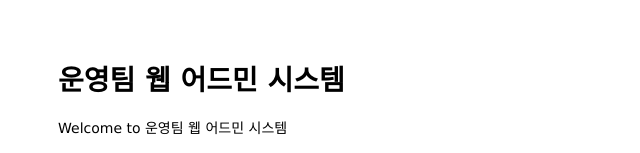
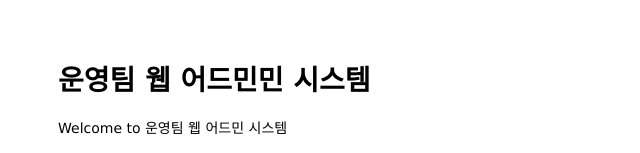
Before and after one commit to ddeonseo/mastering-git-github, a website: page public/index.html in a window 1280 px wide. Shown: the top 153 px of the page, without its empty margins (0-640 px from the left). Drawn offline with Linux system fonts and the light colour scheme.

Commit message:
Change header

```diff
--- a/public/index.html
+++ b/public/index.html
@@ -6,7 +6,7 @@
 </head>
 
 <body>
-  <h1>운영팀 웹 어드민 시스템</h1>
+  <h1>운영팀 웹 어드민민 시스템</h1>
   <p>Welcome to 운영팀 웹 어드민 시스템</p>
 </body>
 
```
